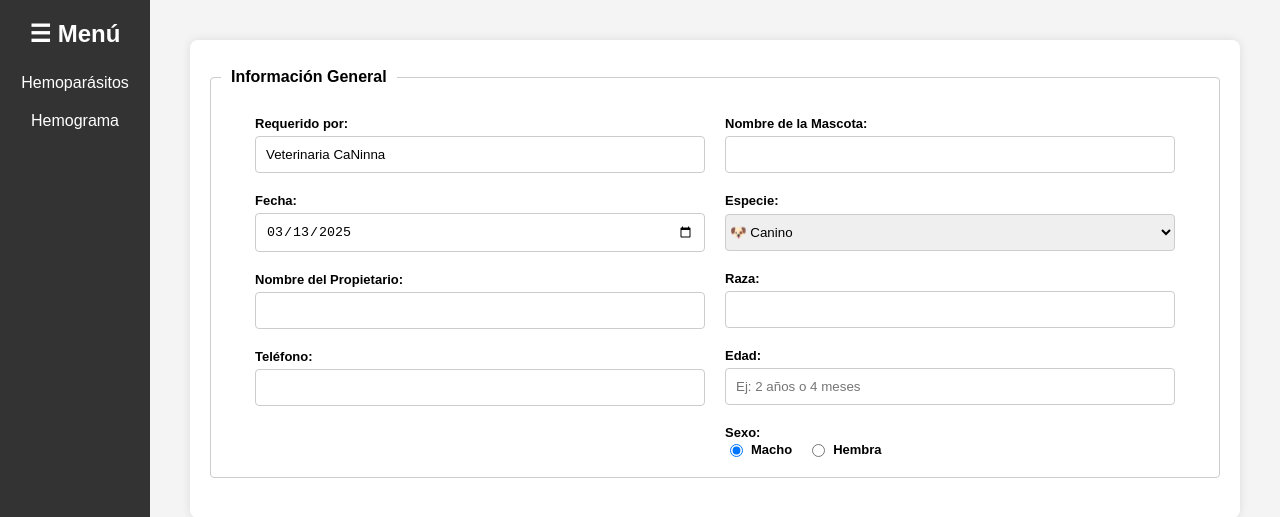
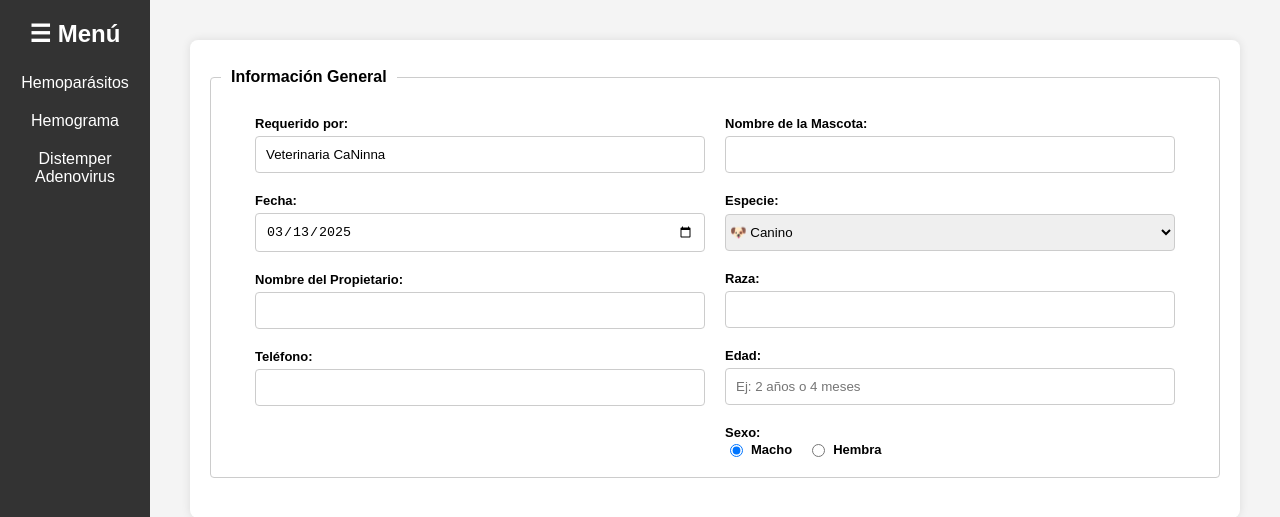
Before and after one commit to ripflame/Lab2PDF, an Electron app: page index.html in a window 1280 px wide. Shown: the top 517 px of the page. Drawn offline with Linux system fonts and the light colour scheme; no server answers.

Commit message:
Add link for Distemper/Adenovirus in the index.html

```diff
--- a/index.html
+++ b/index.html
@@ -14,6 +14,7 @@
     <ul>
       <li><a href="#" id="hemoparasitesLink">Hemoparásitos</a></li>
       <li><a href="#" id="hemogramLink">Hemograma</a></li>
+        <li><a href="#" id="distemperLink">Distemper<br>Adenovirus</a></li>
     </ul>
   </div>
   <div class="content">
```
